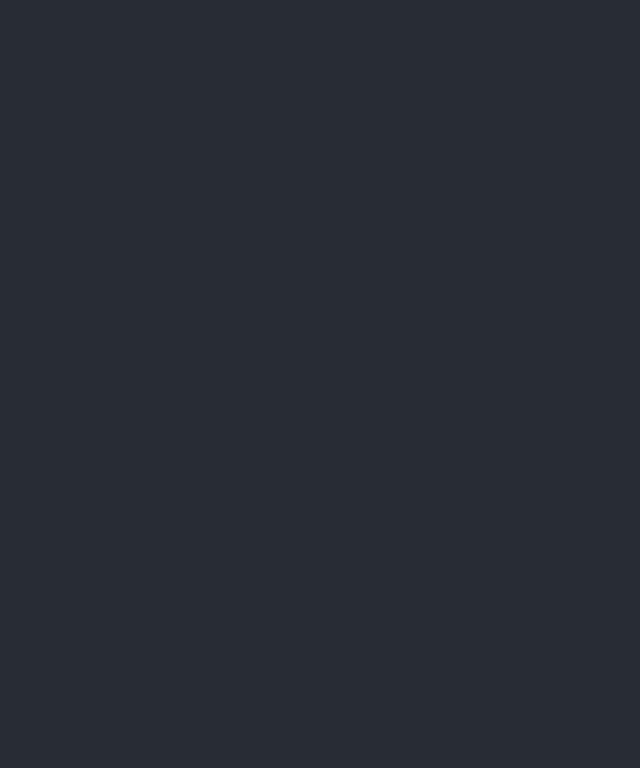
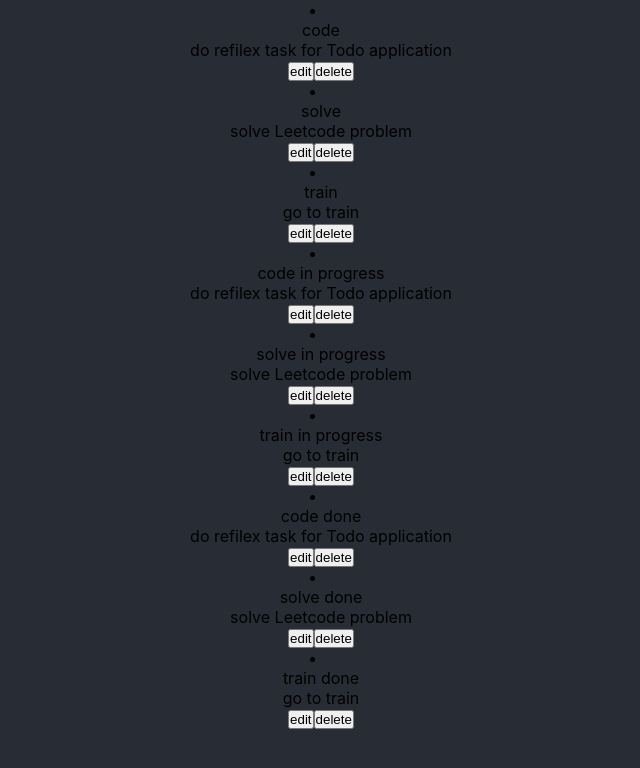
Before and after one commit to Ahmed-Elbessfy/todo-refilex-react, a React (Create React App) app: page / in a window 1280 px wide. Shown: the top 768 px of the page, without its empty margins (319-959 px from the left). Built offline with nearby package versions, Linux system fonts and the light colour scheme.

Commit message:
add TaskItem component
- Add TaskITem component to display each task
- import TaskItem in Tasks component and pass task data depending on task type

```diff
--- /dev/null
+++ b/src/components/TaskItem.js
@@ -0,0 +1,16 @@
+import React from "react";
+
+export const TaskItem = ({ task }) => {
+  return (
+    <li>
+      <div className="task-content">
+        <p className="task-title">{task.title}</p>
+        <p>{task.description}</p>
+      </div>
+      <div className="task-actions">
+        <button>edit</button>
+        <button>delete</button>
+      </div>
+    </li>
+  );
+};
--- a/src/components/Tasks.js
+++ b/src/components/Tasks.js
@@ -1,5 +1,6 @@
 import React, { useContext } from "react";
 import { AppContext } from "../context/TasksContext";
+import { TaskItem } from "./TaskItem";
 
 const Tasks = () => {
   // import tasks list
@@ -13,9 +14,21 @@ const Tasks = () => {
 
   return (
     <section>
-      <div className="todo-list"></div>
-      <div className="inProgress-list"></div>
-      <div className="done-list"></div>
+      <div className="todo-list">
+        {todoList.map((task) => (
+          <TaskItem task={task} key={task.id} />
+        ))}
+      </div>
+      <div className="inProgress-list">
+        {inProgressList.map((task) => (
+          <TaskItem task={task} key={task.id} />
+        ))}
+      </div>
+      <div className="done-list">
+        {doneList.map((task) => (
+          <TaskItem task={task} key={task.id} />
+        ))}
+      </div>
     </section>
   );
 };
```
